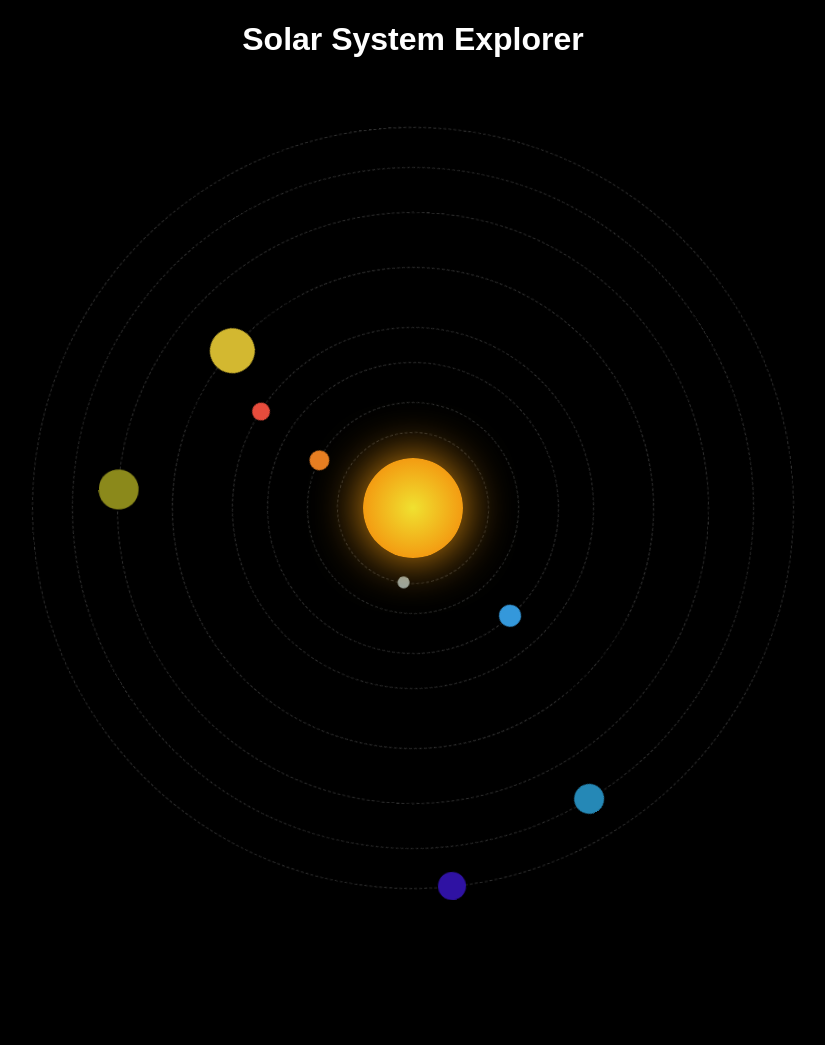
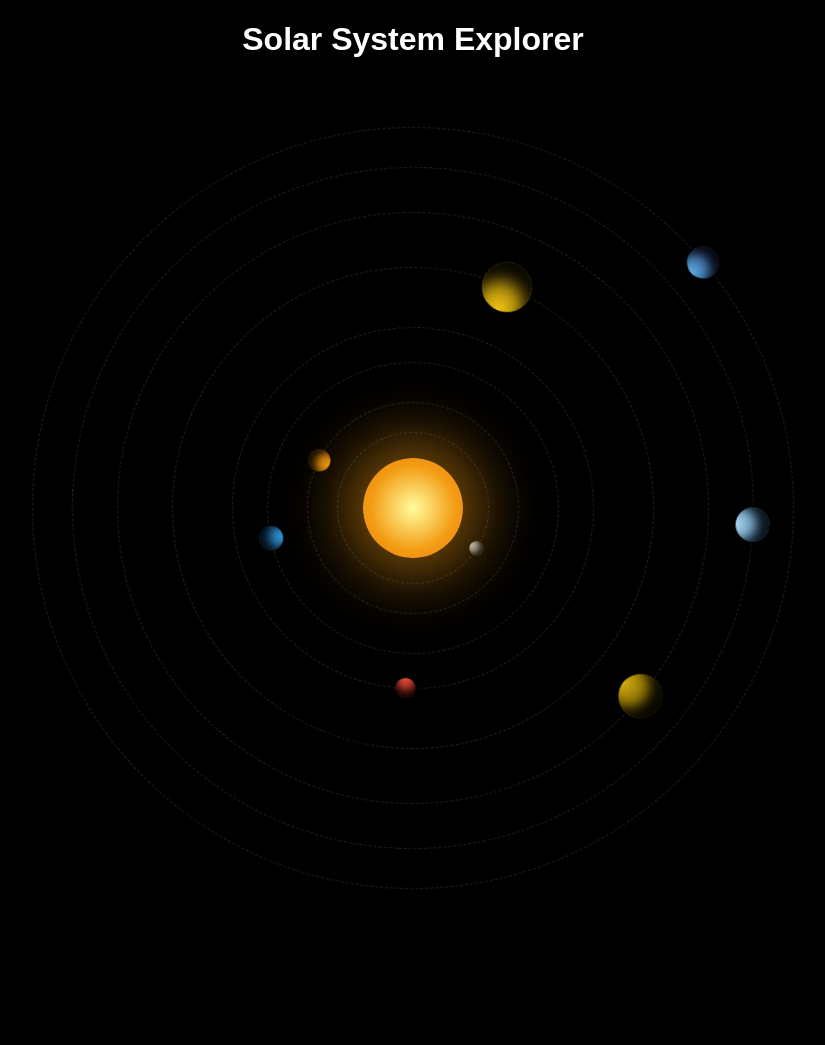
Before and after one commit to mmmaxii/solar_system_project, a Django app: page / in a window 1280 px wide. Shown: the whole page, without its empty margins (227-1052 px from the left). Before the commit the page ends 900 px from the top, so only its background shows below. Run offline with Django 5.2, Linux system fonts and the light colour scheme.

Commit message:
Orbitas + sombras orientadas al centro.

```diff
--- a/solar_system/planets/static/planets/css/styles.css
+++ b/solar_system/planets/static/planets/css/styles.css
@@ -17,25 +17,30 @@ body {
     position: absolute;
     width: 100px;
     height: 100px;
-    background: radial-gradient(circle, #f0e130 0%, #f39c12 70%);
+    background: radial-gradient(circle, #fffd9e 0%, #f39c12 60%, #e67e22 100%);
     border-radius: 50%;
     top: 50%;
     left: 50%;
     transform: translate(-50%, -50%);
-    box-shadow: 0 0 50px #f39c12;
-    z-index: 10;
-    /*Esto lo agrego ya que neptuno se superpone por sobre los otros planetas*/
+    box-shadow: 0 0 60px 20px rgba(243, 156, 18, 0.5);
+    z-index: 100;
     pointer-events: auto;
 }
 
 .orbit {
     position: absolute;
-    border: 1px dashed rgba(255, 255, 255, 0.2);
+    border: 1px dashed rgba(255, 255, 255, 0.15);
     border-radius: 50%;
     top: 50%;
     left: 50%;
-    /*Esto lo agrego ya que neptuno se superpone por sobre los otros planetas*/
-    pointer-events: none;
+    /* Ahora la órbita sí recibe clics */
+    pointer-events: auto;
+    cursor: pointer;
+    transition: border-color 0.3s ease;
+}
+
+.orbit:hover {
+    border-color: rgba(159, 159, 159, 0.5);
 }
 
 .planet {
@@ -44,8 +49,23 @@ body {
     left: 50%;
     transform: translateX(-50%);
     transition: transform 0.3s ease;
-    /*Esto lo agrego ya que neptuno se superpone por sobre los otros planetas*/
-    pointer-events: auto;
+    pointer-events: none;
+    overflow: hidden;
+}
+
+/* EL CAMBIO CLAVE: Cuando la ÓRBITA recibe hover, el PLANETA crece */
+.orbit:hover .planet {
+    transform: translateX(-50%) scale(1.5);
+}
+/* Capa de sombra proporcional */
+.planet::after {
+    content: "";
+    position: absolute;
+    top: 0;
+    left: 0;
+    width: 100%;
+    height: 100%;
+    border-radius: 50%;
 }
 
 .planet:hover {
@@ -56,22 +76,31 @@ body {
     from {
         transform: translate(-50%, -50%) rotate(0deg);
     }
+
     to {
         transform: translate(-50%, -50%) rotate(360deg);
     }
 }
 
+/* --- Configuración de Planetas con Sombras Proporcionales --- */
+
 .mercury-orbit {
     width: 150px;
     height: 150px;
     animation: rotate-orbit 5s linear infinite;
-    animation-delay: -1s;
+    animation-delay: -0.1s;
+    z-index: 90;
 }
+
 .mercury {
-    width: 12px;
-    height: 12px;
-    background: #95a5a6;
-    top: -6px;
+    width: 14px;
+    height: 14px;
+    background: radial-gradient(circle at bottom, #bdc3c7, #2c3e50);
+    top: -7px;
+}
+
+.mercury::after {
+    box-shadow: inset 0px 4px 4px rgba(0, 0, 0, 0.8);
 }
 
 .venus-orbit {
@@ -79,94 +108,130 @@ body {
     height: 210px;
     animation: rotate-orbit 8s linear infinite;
     animation-delay: 0s;
+    z-index: 80;
+}
 
+.venus {
+    width: 22px;
+    height: 22px;
+    background: radial-gradient(circle at bottom, #f39c12, #5e3300);
+    top: -11px;
 }
-.venus {
-    width: 20px;
-    height: 20px;
-    background: #e67e22;
-    top: -10px;
+
+.venus::after {
+    box-shadow: inset 0px 7px 6px rgba(0, 0, 0, 0.8);
 }
 
 .earth-orbit {
     width: 290px;
     height: 290px;
     animation: rotate-orbit 12s linear infinite;
-    animation-delay: -10s;
+    animation-delay: -2s;
+    z-index: 70;
 }
+
 .earth {
-    width: 22px;
-    height: 22px;
-    background: #3498db;
-    top: -11px;
+    width: 24px;
+    height: 24px;
+    background: radial-gradient(circle at bottom, #3498db, #0a2e4d);
+    top: -12px;
+}
+
+.earth::after {
+    box-shadow: inset 0px 8px 8px rgba(0, 0, 0, 0.8);
 }
 
 .mars-orbit {
     width: 360px;
     height: 360px;
     animation: rotate-orbit 15s linear infinite;
-    animation-delay: -6s;
+    animation-delay: -1s;
+    z-index: 60;
+}
 
+.mars {
+    width: 20px;
+    height: 20px;
+    background: radial-gradient(circle at bottom, #e74c3c, #4d100a);
+    top: -10px;
 }
-.mars {
-    width: 18px;
-    height: 18px;
-    background: #e74c3c;
-    top: -9px;
+
+.mars::after {
+    box-shadow: inset 0px 6px 6px rgba(0, 0, 0, 0.8);
 }
 
 .jupiter-orbit {
     width: 480px;
     height: 480px;
     animation: rotate-orbit 25s linear infinite;
-    animation-delay: -15s;
+    animation-delay: -20s;
+    z-index: 50;
+}
 
+.jupiter {
+    width: 50px;
+    height: 50px;
+    background: radial-gradient(circle at bottom, #f1c40f, #4d3d0a);
+    top: -25px;
 }
-.jupiter {
-    width: 45px;
-    height: 45px;
-    background: #d3b830;
-    top: -22px;
+
+.jupiter::after {
+    box-shadow: inset 0px 18px 15px rgba(0, 0, 0, 0.9);
 }
 
 .saturn-orbit {
     width: 590px;
     height: 590px;
     animation: rotate-orbit 35s linear infinite;
-    animation-delay: -20s;
+    animation-delay: -6s;
+    z-index: 40;
+}
 
+.saturn {
+    width: 44px;
+    height: 44px;
+    background: radial-gradient(circle at bottom, #d4ac0d, #3b3100);
+    top: -22px;
 }
-.saturn {
-    width: 40px;
-    height: 40px;
-    background: #8b891b;
-    top: -20px;
+
+.saturn::after {
+    box-shadow: inset 0px 15px 12px rgba(0, 0, 0, 0.9);
 }
 
 .uranus-orbit {
     width: 680px;
     height: 680px;
     animation: rotate-orbit 45s linear infinite;
-    animation-delay: -12s;
+    animation-delay: -5s;
+    z-index: 30;
+}
 
+.uranus {
+    width: 34px;
+    height: 34px;
+    background: radial-gradient(circle at bottom, #aed6f1, #1b4f72);
+    top: -17px;
 }
-.uranus {
-    width: 30px;
-    height: 30px;
-    background: #2588b6;
-    top: -15px;
+
+.uranus::after {
+    box-shadow: inset 0px 12px 10px rgba(0, 0, 0, 0.8);
 }
 
 .neptune-orbit {
     width: 760px;
     height: 760px;
     animation: rotate-orbit 55s linear infinite;
-    animation-delay: -20s;
+    animation-delay: -1s;
+    z-index: 20;
+}
 
+.neptune {
+    width: 32px;
+    height: 32px;
+    background: radial-gradient(circle at bottom, #5dade2, #151b4d);
+    top: -16px;
 }
-.neptune {
-    width: 28px;
-    height: 28px;
-    background: #2f12a3;
-    top: -14px;
+
+.neptune::after {
+    box-shadow: inset 0px 10px 8px rgba(0, 0, 0, 0.8);
 }
```
Also changed, not shown: 1 other file.
